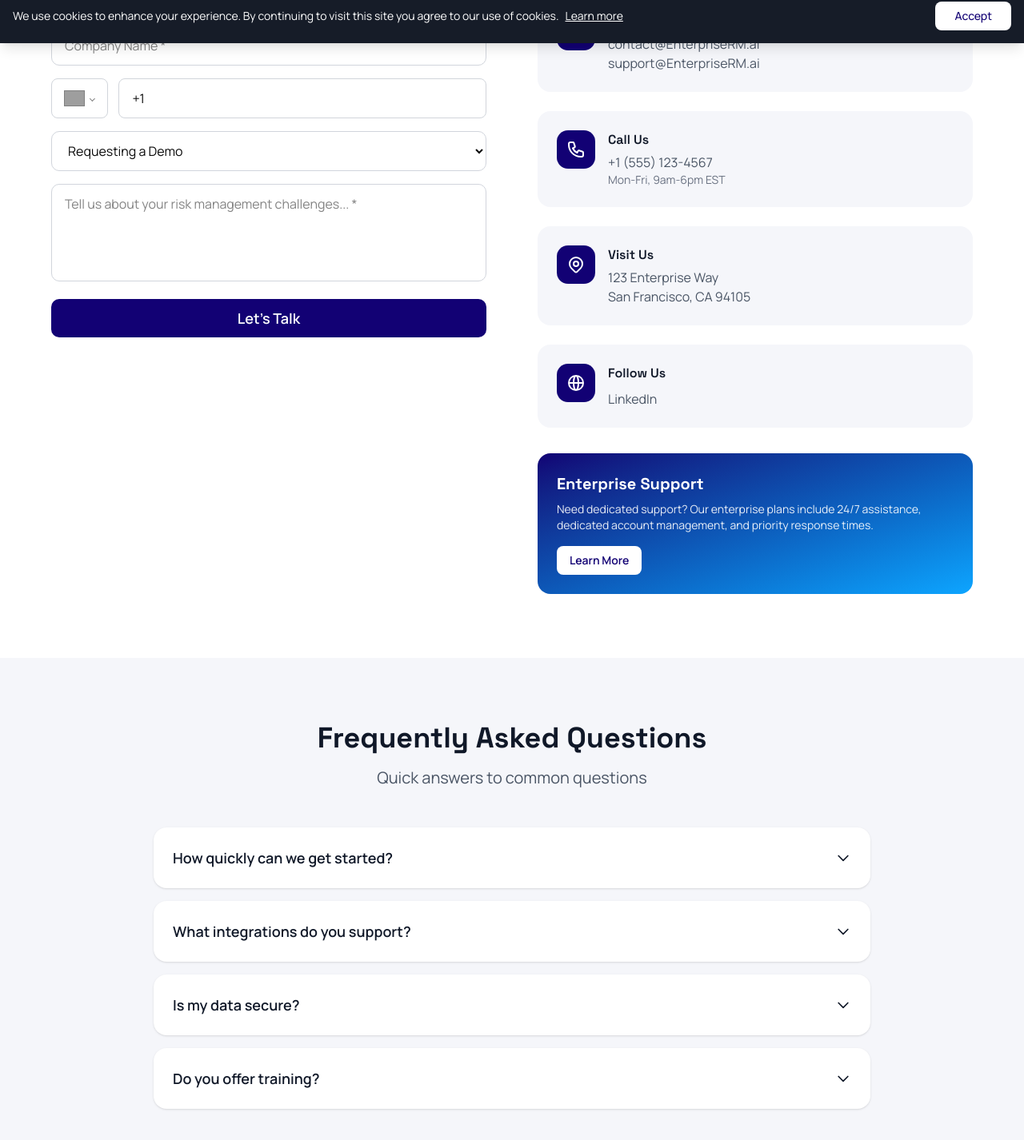
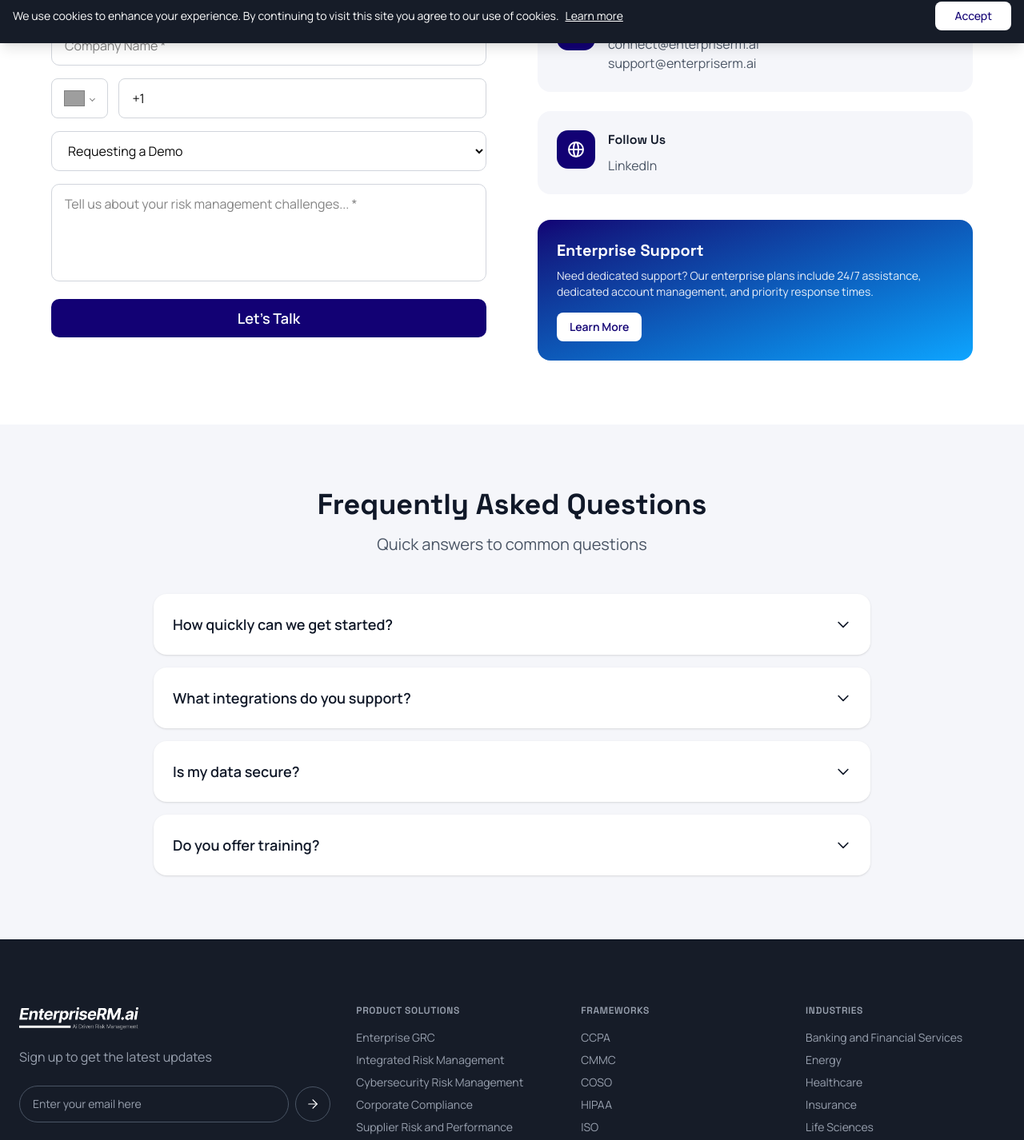
Before and after one commit to enterprisermdev-code/enterpriserm-nextjs-25, a Next.js app: page /contact in a window 1280 px wide. Shown: the part 746-2172 px from the top of the page at 80% size. Built offline with nearby package versions, Linux system fonts and the light colour scheme; grey boxes are pictures that could not be loaded.

Commit message:
fixed-contacpage,FooterandBlogImagerendering in MObile

```diff
--- a/app/blog/page.tsx
+++ b/app/blog/page.tsx
@@ -58,7 +58,7 @@
                   <div className="grid md:grid-cols-2 gap-8 items-center">
                     {/* Featured Image */}
                     {featuredPost.mainImage?.asset?.url && (
-                      <div className="relative w-full h-96 rounded-2xl overflow-hidden shadow-xl">
+                      <div className="relative w-full aspect-[4/3] rounded-2xl overflow-hidden shadow-xl">
                         <Image
                           src={featuredPost.mainImage.asset.url}
                           alt={featuredPost.mainImage.alt || featuredPost.title}
--- a/components/contact-form.tsx
+++ b/components/contact-form.tsx
@@ -211,39 +211,12 @@
                   </div>
                   <div>
                     <h3 className="font-semibold text-gray-900 mb-1">Email Us</h3>
-                    <p className="text-gray-600">contact@EnterpriseRM.ai</p>
-                    <p className="text-gray-600">support@EnterpriseRM.ai</p>
+                    <p className="text-gray-600">connect@enterpriserm.ai</p>
+                    <p className="text-gray-600">support@enterpriserm.ai</p>
                   </div>
                 </div>
 
-                {/* Phone */}
-                <div className="flex items-start gap-4 p-6 bg-[#f5f6fa] rounded-2xl hover:shadow-lg transition-shadow">
-                  <div className="w-12 h-12 bg-[#120174] rounded-xl flex items-center justify-center shrink-0">
-                    <svg className="w-6 h-6 text-white" fill="none" stroke="currentColor" viewBox="0 0 24 24">
-                      <path strokeLinecap="round" strokeLinejoin="round" strokeWidth={2} d="M3 5a2 2 0 012-2h3.28a1 1 0 01.948.684l1.498 4.493a1 1 0 01-.502 1.21l-2.257 1.13a11.042 11.042 0 005.516 5.516l1.13-2.257a1 1 0 011.21-.502l4.493 1.498a1 1 0 01.684.949V19a2 2 0 01-2 2h-1C9.716 21 3 14.284 3 6V5z" />
-                    </svg>
-                  </div>
-                  <div>
-                    <h3 className="font-semibold text-gray-900 mb-1">Call Us</h3>
-                    <p className="text-gray-600">+1 (555) 123-4567</p>
-                    <p className="text-sm text-gray-500">Mon-Fri, 9am-6pm EST</p>
-                  </div>
-                </div>
 
-                {/* Office */}
-                <div className="flex items-start gap-4 p-6 bg-[#f5f6fa] rounded-2xl hover:shadow-lg transition-shadow">
-                  <div className="w-12 h-12 bg-[#120174] rounded-xl flex items-center justify-center shrink-0">
-                    <svg className="w-6 h-6 text-white" fill="none" stroke="currentColor" viewBox="0 0 24 24">
-                      <path strokeLinecap="round" strokeLinejoin="round" strokeWidth={2} d="M17.657 16.657L13.414 20.9a1.998 1.998 0 01-2.827 0l-4.244-4.243a8 8 0 1111.314 0z" />
-                      <path strokeLinecap="round" strokeLinejoin="round" strokeWidth={2} d="M15 11a3 3 0 11-6 0 3 3 0 016 0z" />
-                    </svg>
-                  </div>
-                  <div>
-                    <h3 className="font-semibold text-gray-900 mb-1">Visit Us</h3>
-                    <p className="text-gray-600">123 Enterprise Way</p>
-                    <p className="text-gray-600">San Francisco, CA 94105</p>
-                  </div>
-                </div>
 
                 {/* Social */}
                 <div className="flex items-start gap-4 p-6 bg-[#f5f6fa] rounded-2xl hover:shadow-lg transition-shadow">
--- a/components/footer.tsx
+++ b/components/footer.tsx
@@ -18,7 +18,7 @@
             </Link>
             <p className="text-gray-400 mb-6">Sign up to get the latest updates </p>
 
-            <div className="flex items-center gap-2 max-w-md">
+            <div className="flex items-center gap-2 max-w-md mb-6">
               <input
                 aria-label="Email address"
                 value={email}
@@ -32,6 +32,21 @@
                   <path d="M12 5l7 7-7 7" stroke="#ffffff" strokeWidth="1.5" strokeLinecap="round" strokeLinejoin="round"/>
                 </svg>
               </button>
+            </div>
+
+            {/* Social Media */}
+            <div className="flex items-center gap-3">
+              <a
+                href="https://www.linkedin.com/company/enterpriserm-ai/"
+                target="_blank"
+                rel="noopener noreferrer"
+                className="w-10 h-10 rounded-full bg-transparent border border-gray-600 flex items-center justify-center hover:bg-[#0077B5] hover:border-[#0077B5] transition-colors"
+                aria-label="Follow us on LinkedIn"
+              >
+                <svg width="18" height="18" viewBox="0 0 24 24" fill="currentColor" xmlns="http://www.w3.org/2000/svg">
+                  <path d="M20.447 20.452h-3.554v-5.569c0-1.328-.027-3.037-1.852-3.037-1.853 0-2.136 1.445-2.136 2.939v5.667H9.351V9h3.414v1.561h.046c.477-.9 1.637-1.85 3.37-1.85 3.601 0 4.267 2.37 4.267 5.455v6.286zM5.337 7.433c-1.144 0-2.063-.926-2.063-2.065 0-1.138.92-2.063 2.063-2.063 1.14 0 2.064.925 2.064 2.063 0 1.139-.925 2.065-2.064 2.065zm1.782 13.019H3.555V9h3.564v11.452zM22.225 0H1.771C.792 0 0 .774 0 1.729v20.542C0 23.227.792 24 1.771 24h20.451C23.2 24 24 23.227 24 22.271V1.729C24 .774 23.2 0 22.222 0h.003z"/>
+                </svg>
+              </a>
             </div>
           </div>
 
--- a/package.json
+++ b/package.json
@@ -3,7 +3,7 @@
   "version": "0.1.0",
   "private": true,
   "engines": {
-    "node": "20.19.x"
+    "node": ">=20.0.0"
   },
   "scripts": {
     "dev": "next dev",
```
